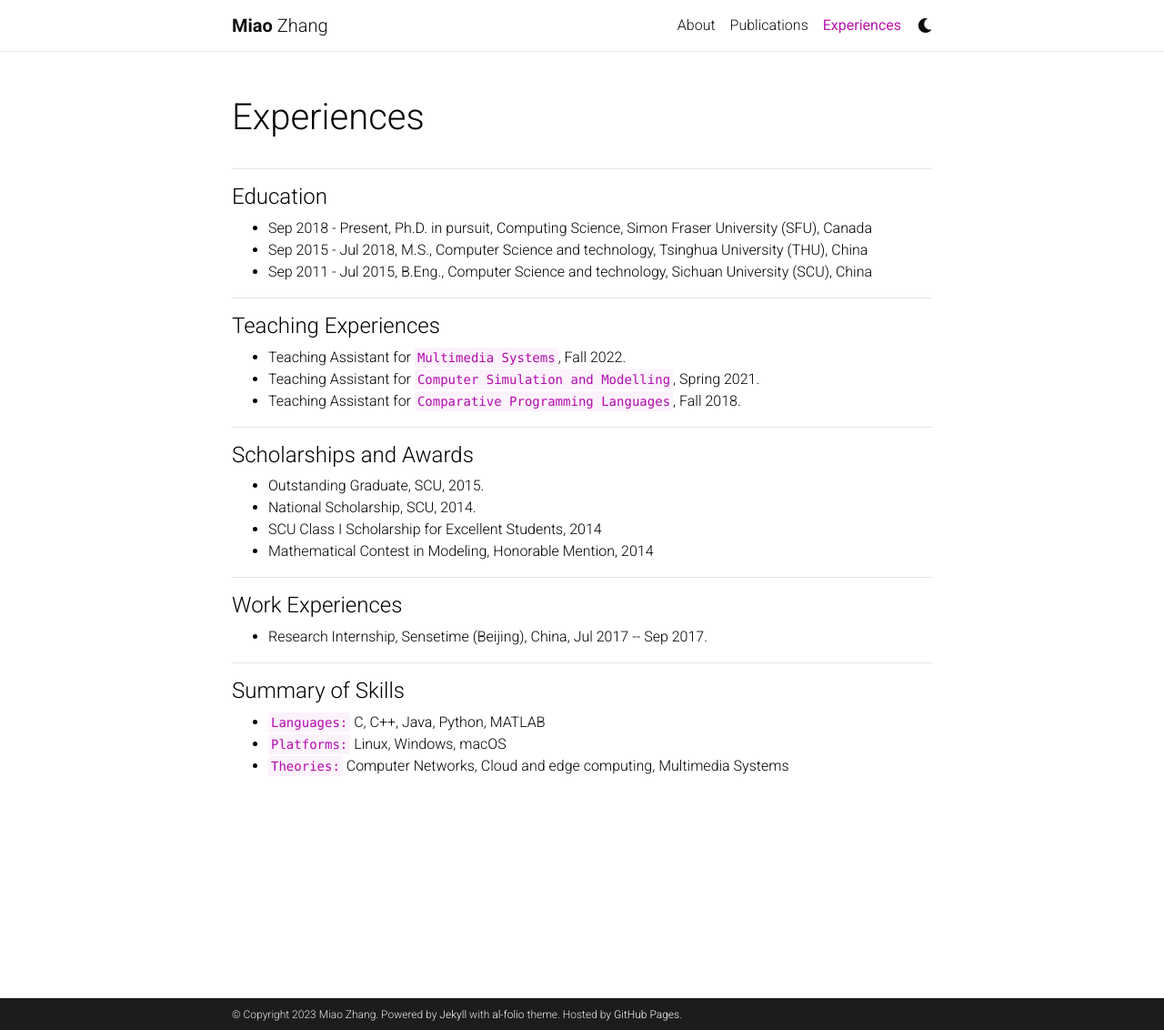
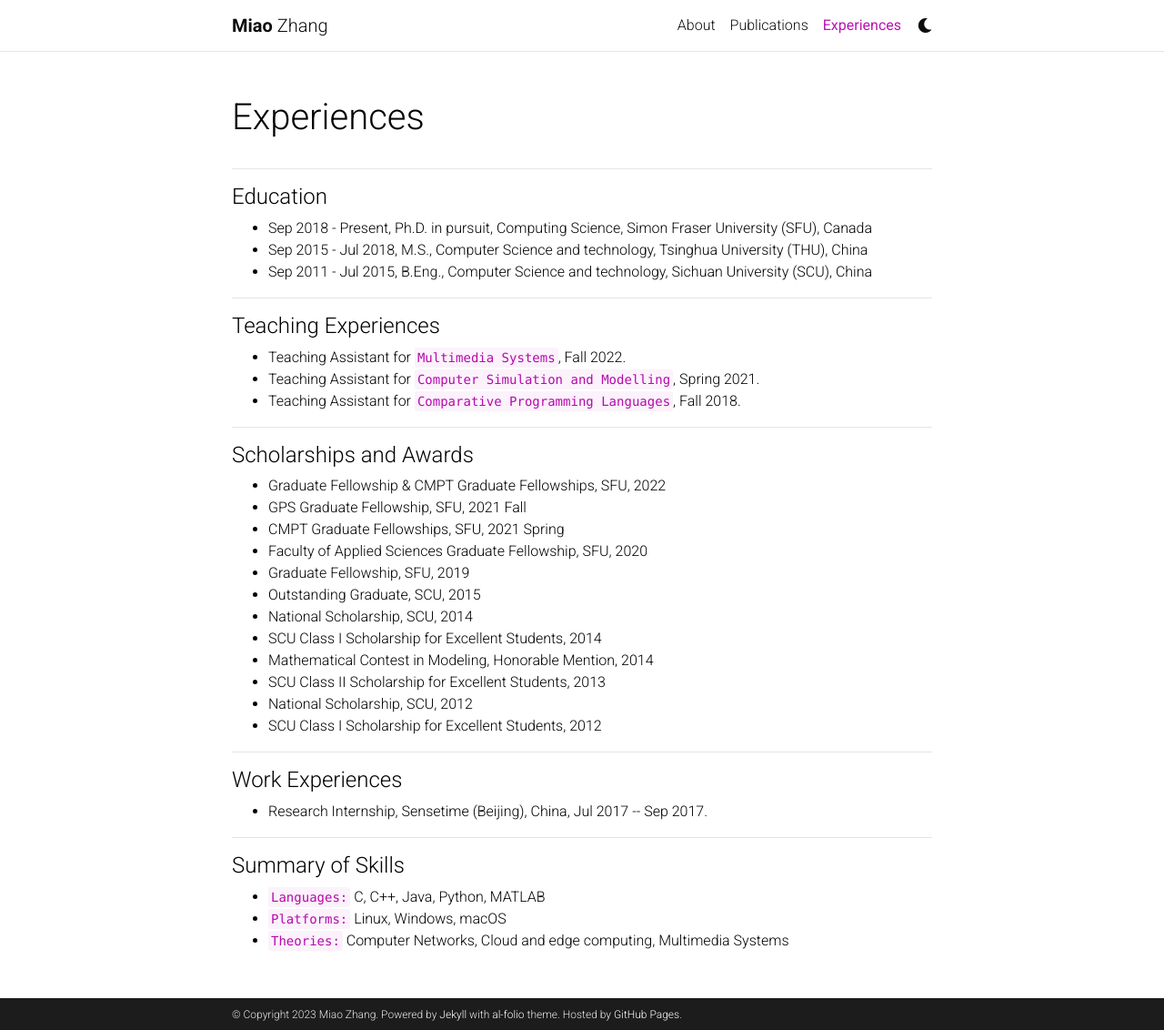
Before and after one commit to miaozhang8/miaozhang8.github.io, a Jekyll site: the page built from _pages/teaching.md, in a window 1280 px wide and 1132 px high. Shown: the whole window at 91% size. Built offline with Jekyll 4.4.1, drawn with Linux system fonts in a browser that asks for light colours; comment, search, counter and statistics services are not loaded; a style sheet for code colours, icons or effects is not loaded.

Commit message:
update-11

```diff
--- a/_pages/teaching.md
+++ b/_pages/teaching.md
@@ -31,12 +31,19 @@ nav_order: 5
 #### Scholarships and Awards
 
 <ul>
-	<li> Outstanding Graduate, SCU, 2015. </li>
-	<li> National Scholarship, SCU, 2014. </li>
+  <li> Graduate Fellowship & CMPT Graduate Fellowships, SFU, 2022 </li>
+  <li> GPS Graduate Fellowship, SFU, 2021 Fall </li>
+  <li> CMPT Graduate Fellowships, SFU, 2021 Spring </li>
+  <li> Faculty of Applied Sciences Graduate Fellowship, SFU, 2020 </li>
+  <li> Graduate Fellowship, SFU, 2019 </li>
+	<li> Outstanding Graduate, SCU, 2015 </li>
+	<li> National Scholarship, SCU, 2014 </li>
 	<li> SCU Class I Scholarship for Excellent Students, 2014 </li>
 	<li> Mathematical Contest in Modeling, Honorable Mention, 2014 </li>
+  <li> SCU Class II Scholarship for Excellent Students, 2013 </li>
+  <li> National Scholarship, SCU, 2012 </li>
+  <li> SCU Class I Scholarship for Excellent Students, 2012 </li>
 </ul>
-
 
 <hr>
 
```
